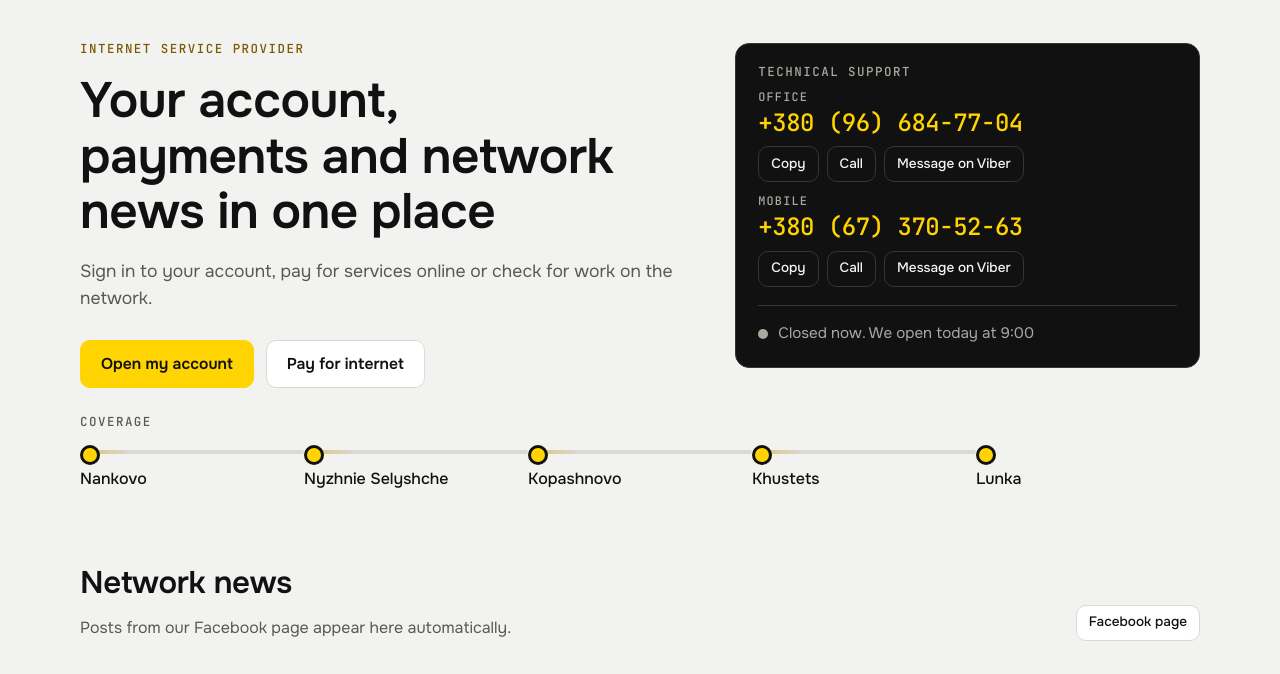
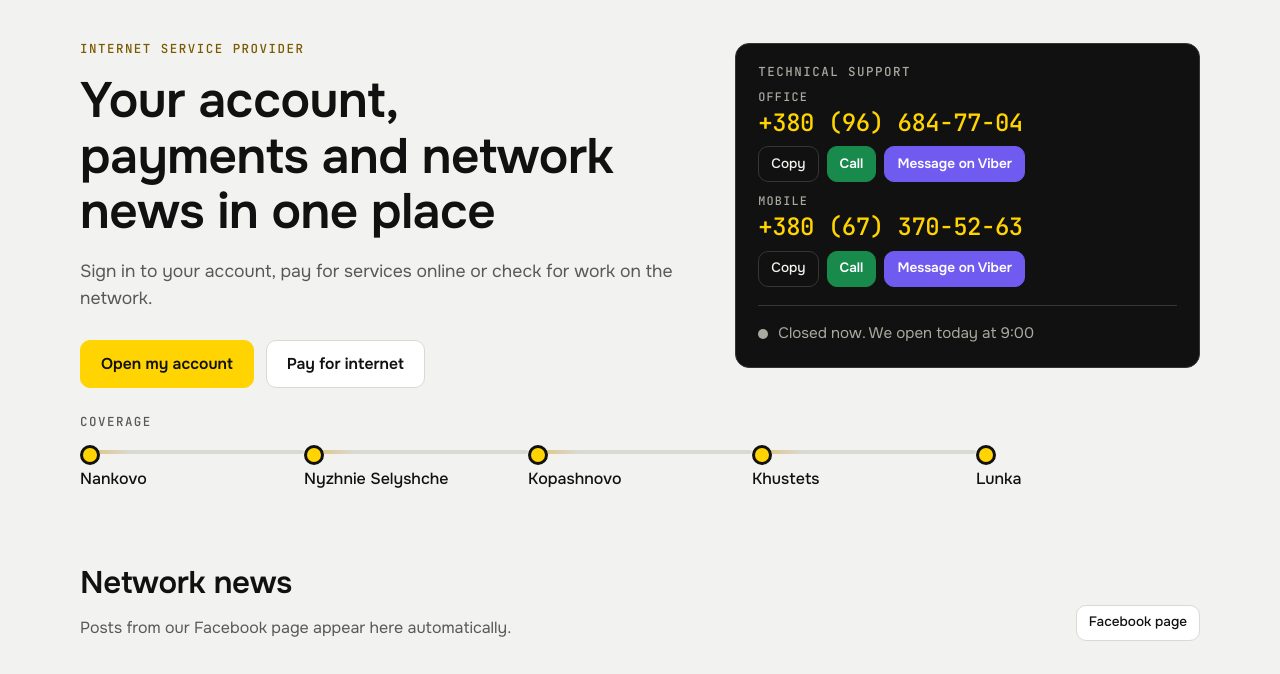
Before and after one commit to OstoloshNet/Ostolosh.net, a plain HTML site: page index.html in a window 1280 px wide. Shown: the part 121-795 px from the top of the page. Drawn offline with Linux system fonts and the light colour scheme; a web font is replaced by a local one.

Commit message:
Add files via upload

```diff
--- a/index.html
+++ b/index.html
@@ -30,6 +30,8 @@
   --panel-line: #353531;
   --ok: #17794A;
   --viber: #6A56E6;
+  --call: #178A4C;
+  --viber-solid: #6F5BEF;
   --f-display: "Unbounded", "Onest", system-ui, sans-serif;
   --f-body: "Onest", system-ui, -apple-system, "Segoe UI", sans-serif;
   --f-mono: "JetBrains Mono", ui-monospace, "SFMono-Regular", Menlo, monospace;
@@ -146,6 +148,9 @@ h1, h2 { font-family: var(--f-display); font-weight: 600; text-wrap: balance; le
 .support .phone { color: var(--accent); }
 .support .btn.small { background: transparent; color: var(--panel-ink); border-color: var(--panel-line); }
 .support .btn.small:hover { border-color: var(--accent); }
+.support .btn.small.call { background: var(--call); border-color: var(--call); color: #fff; font-weight: 600; }
+.support .btn.small.viber { background: var(--viber-solid); border-color: var(--viber-solid); color: #fff; font-weight: 600; }
+.support .btn.small.call:hover, .support .btn.small.viber:hover { filter: brightness(1.12); border-color: #fff; }
 .support .status { border-top-color: var(--panel-line); color: var(--panel-muted); }
 .support .status.open { color: var(--panel-ink); }
 .support :focus-visible { outline-color: var(--accent); }
@@ -310,12 +315,12 @@ footer { margin-top: 64px; padding-top: 22px; border-top: 1px solid var(--line);
           <div class="ph">
             <span class="lbl" data-i18n="phWork">роб.</span>
             <div class="line"><a class="phone" id="phoneLink" href="tel:+380966847704">+380 (96) 684-77-04</a></div>
-            <div class="row"><button type="button" class="btn small" data-copy="+380 (96) 684-77-04" data-i18n="copy">Копіювати</button><a class="btn small" href="tel:+380966847704" data-i18n="call">Подзвонити</a><a class="btn small viber" href="viber://chat?number=%2B380966847704" data-i18n="writeViber">Написати у Viber</a></div>
+            <div class="row"><button type="button" class="btn small" data-copy="+380 (96) 684-77-04" data-i18n="copy">Копіювати</button><a class="btn small call" href="tel:+380966847704" data-i18n="call">Подзвонити</a><a class="btn small viber" href="viber://chat?number=%2B380966847704" data-i18n="writeViber">Написати у Viber</a></div>
           </div>
           <div class="ph">
             <span class="lbl" data-i18n="phMob">моб.</span>
             <div class="line"><a class="phone" href="tel:+380673705263">+380 (67) 370-52-63</a></div>
-            <div class="row"><button type="button" class="btn small" data-copy="+380 (67) 370-52-63" data-i18n="copy">Копіювати</button><a class="btn small" href="tel:+380673705263" data-i18n="call">Подзвонити</a><a class="btn small viber" href="viber://chat?number=%2B380673705263" data-i18n="writeViber">Написати у Viber</a></div>
+            <div class="row"><button type="button" class="btn small" data-copy="+380 (67) 370-52-63" data-i18n="copy">Копіювати</button><a class="btn small call" href="tel:+380673705263" data-i18n="call">Подзвонити</a><a class="btn small viber" href="viber://chat?number=%2B380673705263" data-i18n="writeViber">Написати у Viber</a></div>
           </div>
         </div>
         <div class="status" id="status" role="status"><span class="dot" aria-hidden="true"></span><span id="statusText"></span></div>
```
